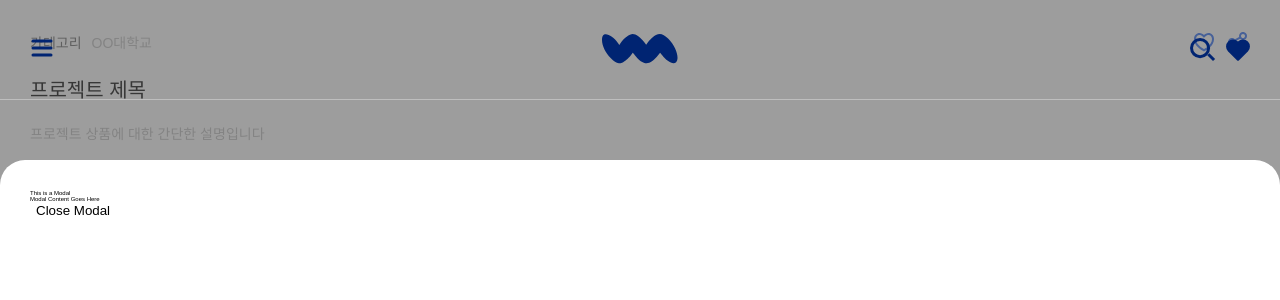
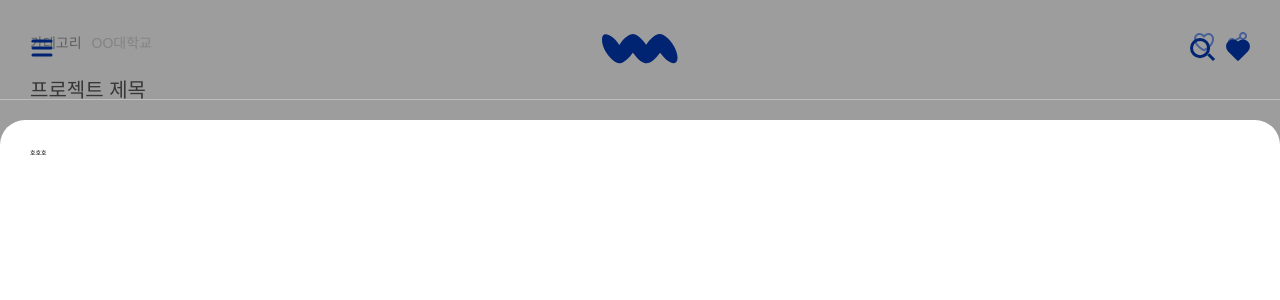
Before and after one commit to WOWMKT/Web, a React (Create React App) app: page /goods/detail in a window 1280 px wide. Both pictures are taken after a click on the button "구매하기". Shown: the part 429-729 px from the top of the page. Built offline with nearby package versions, Linux system fonts and the light colour scheme.

Commit message:
[chore]모달수정을 하고 자야지

```diff
--- a/src/components/common/CommonModal.jsx
+++ b/src/components/common/CommonModal.jsx
@@ -42,7 +42,7 @@ const ModalContent = styled.div`
   background-color: white;
   width: 100%;
   border-radius: 2.5rem 2.5rem 0 0;
-  height: 80%;
+  height: 85%;
   padding: 3rem;
 `;
 
--- a/src/components/goods/GoodsDetail.js
+++ b/src/components/goods/GoodsDetail.js
@@ -48,11 +48,7 @@ const GoodsDetail = () => {
           onClick={openModal}
         />
       </GoodsInfoBox>
-      <CommonModal isOpen={isModalOpen} onClose={closeModal}>
-        <h2>This is a Modal</h2>
-        <p>Modal Content Goes Here</p>
-        <button onClick={closeModal}>Close Modal</button>
-      </CommonModal>
+      <CommonModal children={<h1>호호호</h1>}></CommonModal>
     </Wrapper>
   );
 };
```
